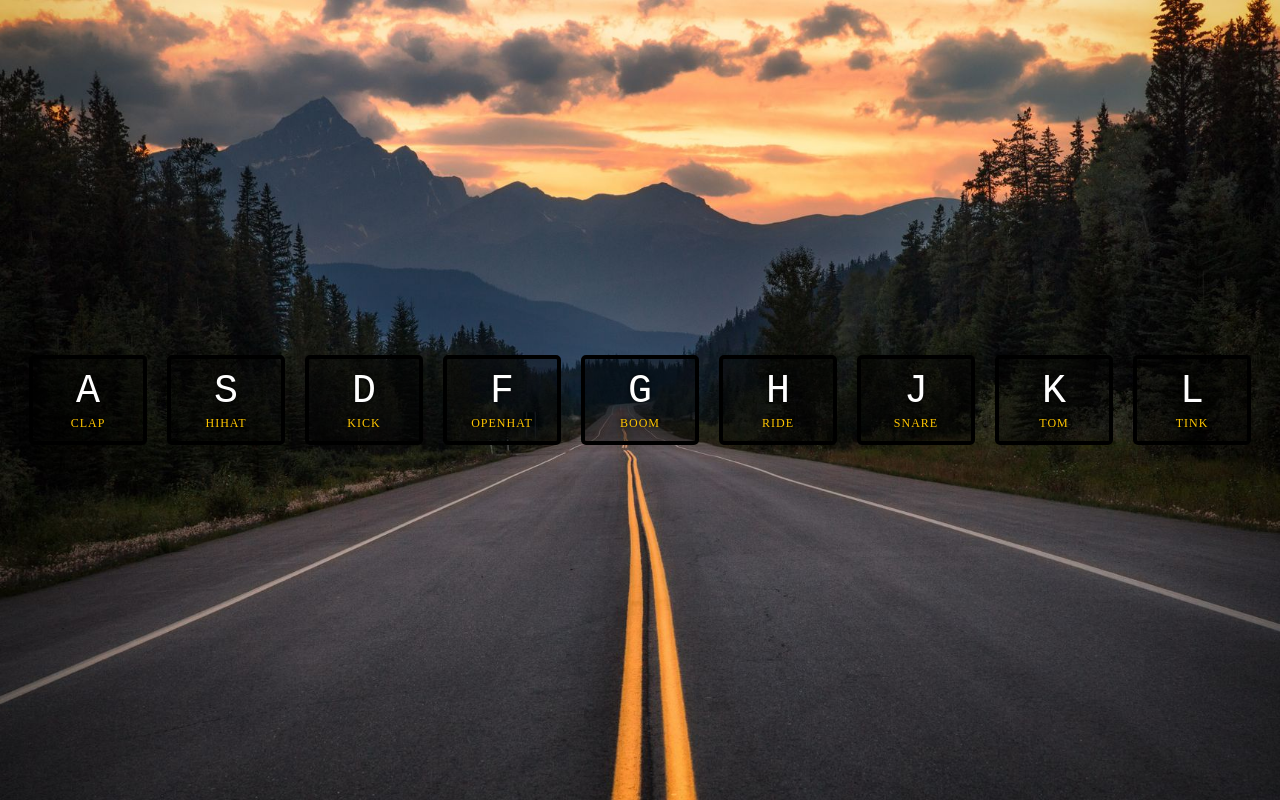
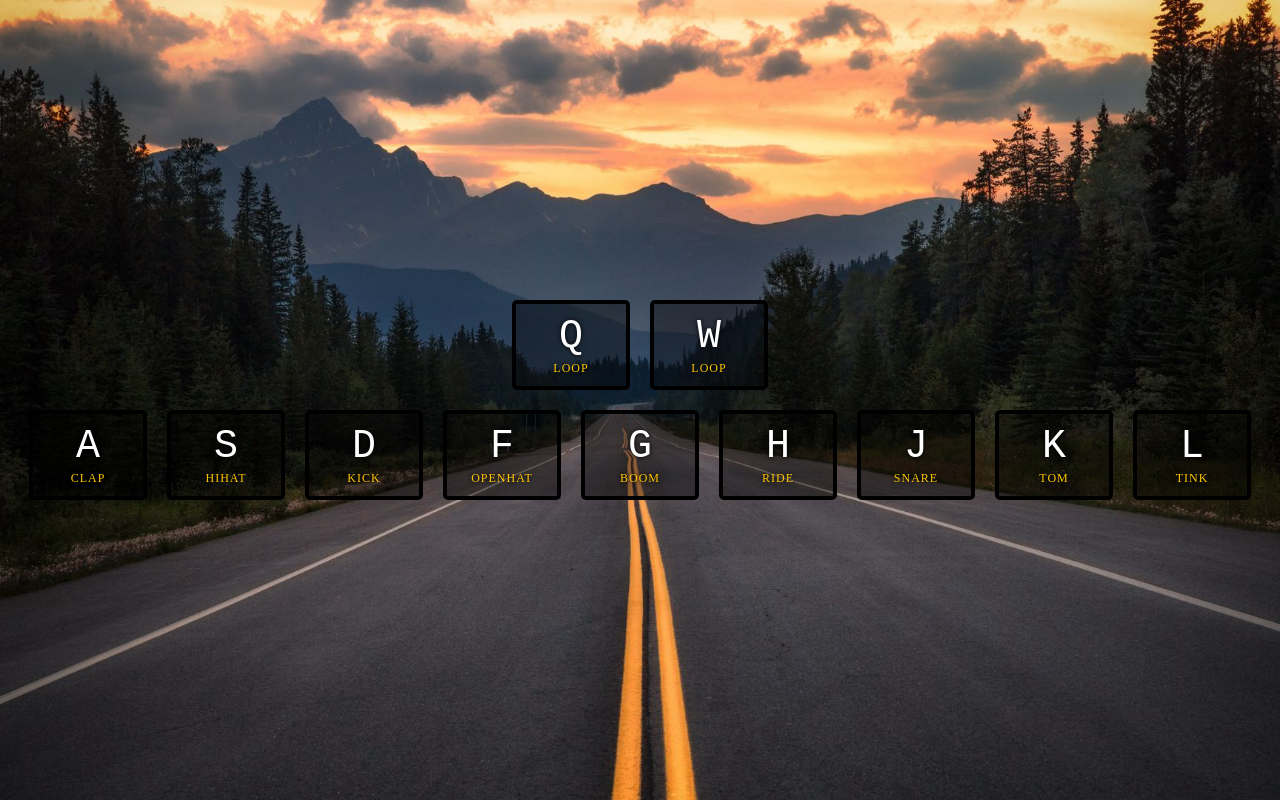
Before and after one commit to Promo656/Drum-kit, a plain HTML site: page index.html in a window 1280 px wide. Drawn offline with Linux system fonts and the light colour scheme.

Commit message:
add loop button

```diff
--- a/index.html
+++ b/index.html
@@ -7,6 +7,17 @@
 </head>
 <body>
 <div class="keys">
+    <div class="loops">
+        <div data-key="81" class="key">
+            <kbd>Q</kbd>
+            <span class="sound">loop</span>
+        </div>
+        <div data-key="87" class="key">
+            <kbd>W</kbd>
+            <span class="sound">loop</span>
+        </div>
+    </div>
+    <div class="sounds">
         <div data-key="65" class="key">
             <kbd>A</kbd>
             <span class="sound">clap</span>
@@ -44,6 +55,7 @@
             <span class="sound">tink</span>
         </div>
     </div>
+</div>
 
 <audio data-key="65" src="assets/sounds/clap.wav"></audio>
 <audio data-key="83" src="assets/sounds/hihat.wav"></audio>
@@ -54,6 +66,10 @@
 <audio data-key="74" src="assets/sounds/snare.wav"></audio>
 <audio data-key="75" src="assets/sounds/tom.wav"></audio>
 <audio data-key="76" src="assets/sounds/tink.wav"></audio>
+<audio data-key="76" src="assets/sounds/tink.wav"></audio>
+<audio data-key="81" src="assets/sounds/loop1.mp3"></audio>
+<audio data-key="87" src="assets/sounds/loop2.mp3"></audio>
+
 
 <script src="index.js"></script>
 </body>
--- a/style.css
+++ b/style.css
@@ -12,10 +12,23 @@ html,body{
     padding: 0;
 }
 
-.keys {
+.keys{
     display: flex;
-    flex: 1;
-    min-height: 100vh;
+    align-items: center;
+    justify-content: center;
+    flex-direction: column;
+    height: 100vh;
+}
+
+.loops{
+    display: flex;
+
+}
+
+.sounds {
+    display: flex;
+    /*flex: 1;*/
+    /*min-height: 100vh;*/
     align-items: center;
     justify-content: center;
 }
```
Also changed, not shown: 2 other files. Lines whose indentation alone changed are shown as unchanged.
